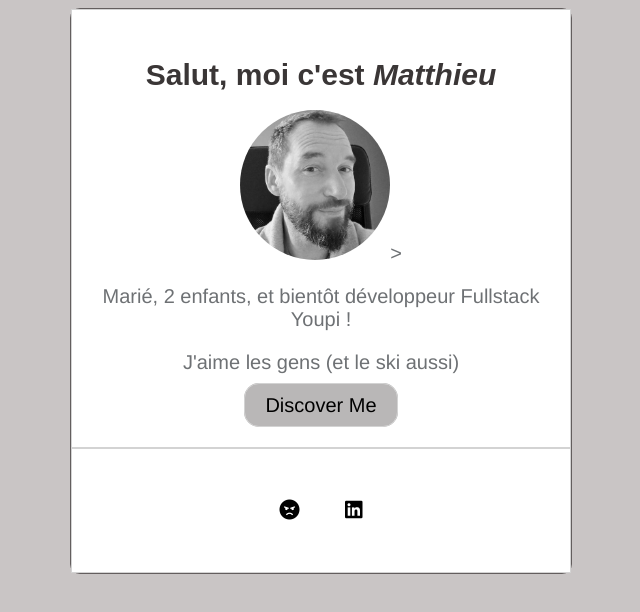
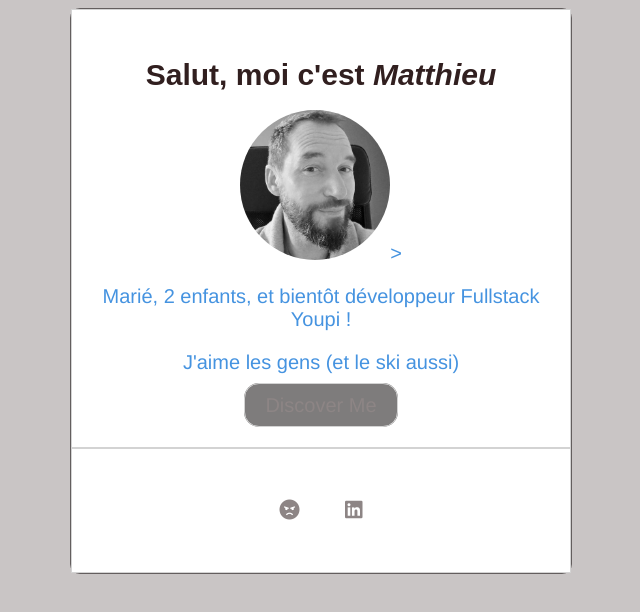
Before and after one commit to Chouanneau/profile, a plain HTML site: page index.html in a window 1280 px wide. Shown: the whole page, without its empty margins (319-959 px from the left). Drawn offline with Linux system fonts and the light colour scheme.

Commit message:
profile updated

```diff
--- a/style.css
+++ b/style.css
@@ -1,20 +1,20 @@
 body{
   background-color: rgb(201, 197, 197);
   font-family: 'Franklin Gothic Medium', 'Arial Narrow', Arial, sans-serif;
-  color: rgb(110, 113, 116);
+  color: rgb(69, 147, 224);
   font-size: 20px;
   font-weight: 100;
 }
 
 h1, h2, h3{
-  color:rgb(58, 54, 54);
+  color:rgb(49, 31, 31);
   font-family: Arial, Helvetica, sans-serif;
   font-size: 30px;
   line-height: 30px;
 }
 
 a{
-  color: black;
+  color: rgb(141, 133, 133);
   text-decoration: none;
 }
 
@@ -31,11 +31,11 @@ a{
   background:rgb(201, 197, 197);
   border: 1px, solid, rgb(99, 94, 94);
   border-radius: 10px;
-  box-shadow: 2px,2px, 2px, rgb(99, 94, 94);
+  box-shadow: 4px,4px, 6px, rgb(31, 30, 30);
 }
 
 .btn-blue{
-  background: rgb(185, 183, 183);
+  background: rgb(126, 124, 124);
   padding: 10px 20px;
   border-radius: 15px;
   border: 1px solid lightgrey;
```
